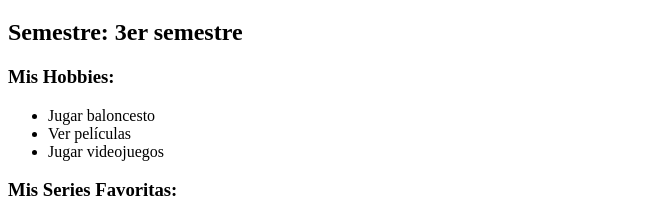
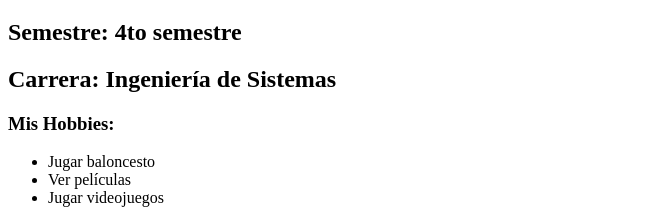
Before and after one commit to mrmeisawesome/tarea-bp-jueves, a plain HTML site: page index.html in a window 1280 px wide. Shown: the part 61-278 px from the top of the page, without its empty margins (0-671 px from the left). Drawn offline with Linux system fonts and the light colour scheme.

Commit message:
Corregí semestre y añadi h2 de carrera

```diff
--- a/index.html
+++ b/index.html
@@ -7,8 +7,8 @@
 </head>
 <body>
     <h1>Bienvenido a la página de Sebastian</h1>
-    <h2>Semestre: 3er semestre</h2>
-
+    <h2>Semestre: 4to semestre</h2>
+    <h2>Carrera: Ingeniería de Sistemas</hh2>
     <h3>Mis Hobbies:</h3>
     <ul>
         <li>Jugar baloncesto</li>
```
